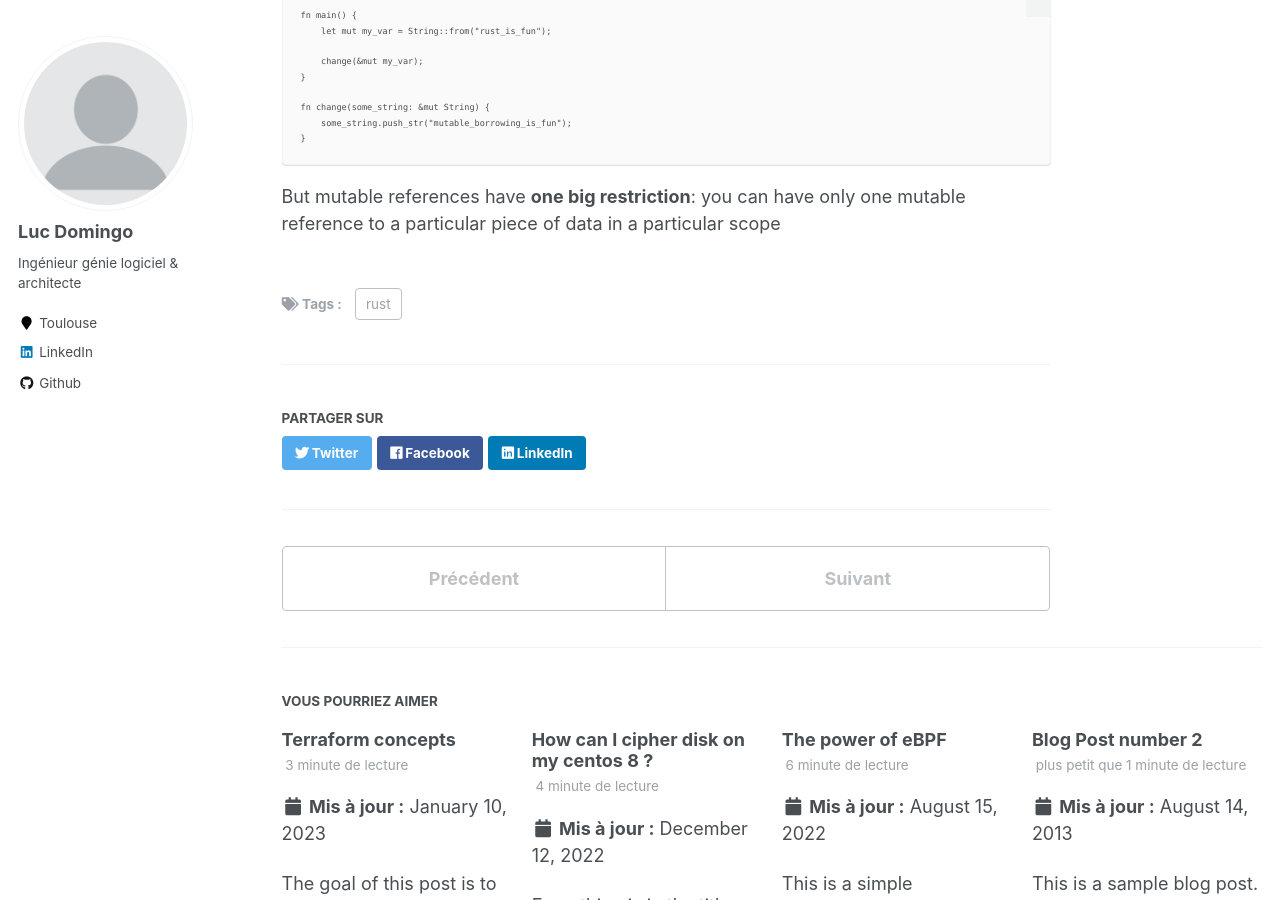
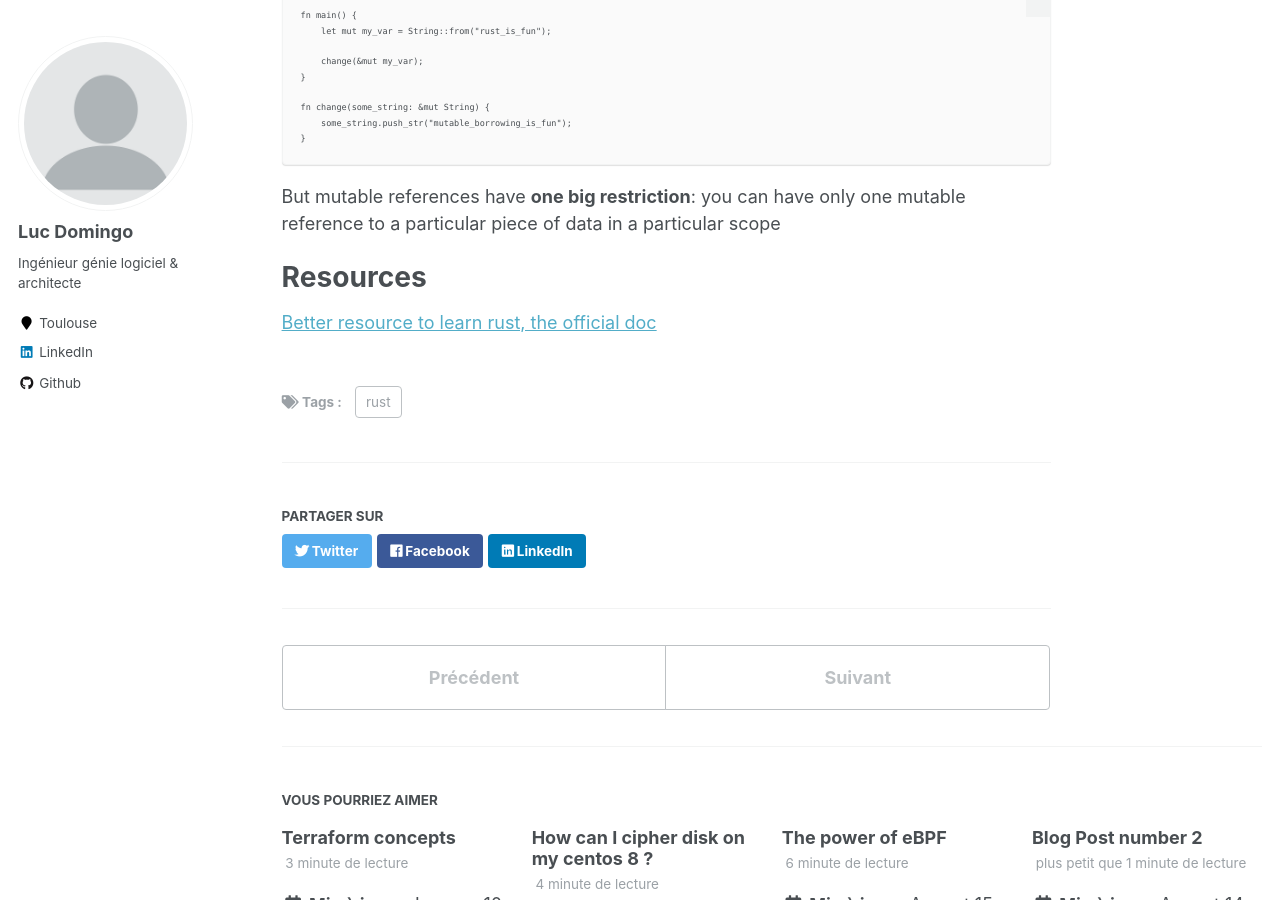
Before and after one commit to LucDomingo/mywebsite, a Jekyll site: the page built from _posts/2022-11-22-rust-paradigm-3.md, in a window 1280 px wide and 900 px high, scrolled down 1697 px. Built offline with Jekyll 4.4.1, drawn with Linux system fonts in a browser that asks for light colours; some of the changed text lies outside the part shown.

Commit message:
Update 2022-11-22-rust-paradigm-3.md

````diff
--- a/_posts/2022-11-22-rust-paradigm-3.md
+++ b/_posts/2022-11-22-rust-paradigm-3.md
@@ -63,3 +63,7 @@ fn change(some_string: &mut String) {
 }
 ```
 But mutable references have **one big restriction**: you can have only one mutable reference to a particular piece of data in a particular scope
+
+Resources
+======
+[Better resource to learn rust, the official doc](https://doc.rust-lang.org/book/)
````
